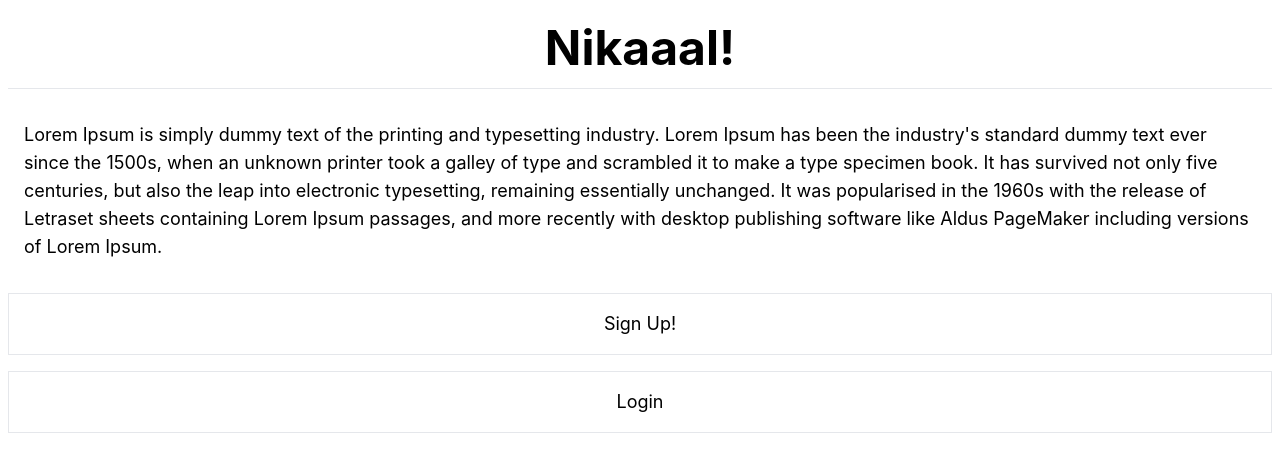
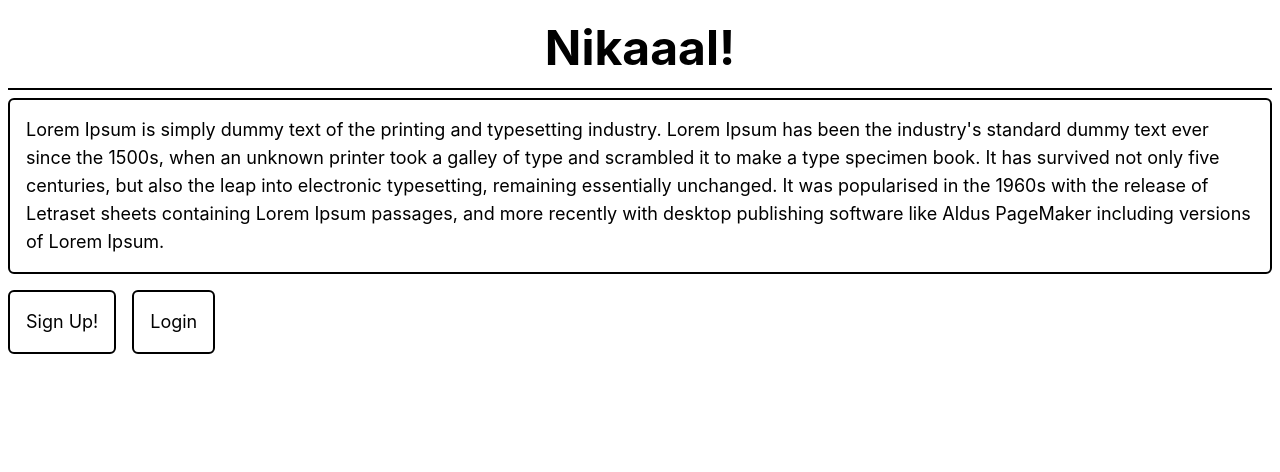
Before and after one commit to programmerpranit/codeissance_35_vadapav, a Next.js app: page / in a window 1280 px wide. Shown: the top 472 px of the page. Built offline with nearby package versions, Linux system fonts and the light colour scheme.

Commit message:
landing page done

```diff
--- a/pages/index.js
+++ b/pages/index.js
@@ -1,33 +1,42 @@
-import Head from 'next/head'
-import Image from 'next/image'
-import Link from 'next/link'
-import styles from '../styles/Home.module.css'
+import Head from "next/head";
+import Image from "next/image";
+import Link from "next/link";
+import styles from "../styles/Home.module.css";
 
 export default function Home() {
   return (
     <>
-      <div className='flex-col flex'>
-      <h1 className='text-5xl font-bold text-center  border-b p-4 m-2'>
+      <div className="flex-col">
+        <h1 className="text-5xl font-bold text-center  border-b-2 border-black p-4 m-2">
           Nikaaal!
         </h1>
-      <p className='text-lg p-4 m-2'>
-      Lorem Ipsum is simply dummy text of the printing and typesetting industry. Lorem Ipsum has been the industry's standard dummy text ever since the 1500s, when an unknown printer took a galley of type and scrambled it to make a type specimen book. It has survived not only five centuries, but also the leap into electronic typesetting, remaining essentially unchanged. It was popularised in the 1960s with the release of Letraset sheets containing Lorem Ipsum passages, and more recently with desktop publishing software like Aldus PageMaker including versions of Lorem Ipsum.
+        <p className="text-lg p-4 m-2 border-2 rounded-md border-black">
+          Lorem Ipsum is simply dummy text of the printing and typesetting
+          industry. Lorem Ipsum has been the industry's standard dummy text ever
+          since the 1500s, when an unknown printer took a galley of type and
+          scrambled it to make a type specimen book. It has survived not only
+          five centuries, but also the leap into electronic typesetting,
+          remaining essentially unchanged. It was popularised in the 1960s with
+          the release of Letraset sheets containing Lorem Ipsum passages, and
+          more recently with desktop publishing software like Aldus PageMaker
+          including versions of Lorem Ipsum.
         </p>
-      <div className='flex-col flex'>
-      <Link href={'/account/signup'} >
-      <button className='text-lg p-4 m-2 text-black border w-auto' >Sign Up!</button>
+        <div className='flex'>
+        <Link href={"/account/signup"}>
+            <button className="text-lg  p-4 rounded-md m-2 text-black border-2 border-black">
+              Sign Up!
+            </button>
+          </Link>
 
+          <Link href={"/account/login"}>
+            <button className="text-lg p-4 m-2 rounded-md text-black border-2 border-black ">
+              Login
+            </button>
           </Link>
-      <link href='./'>
-
-      </link>
-
-      <button className='text-lg p-4 m-2 text-black border w-auto' >Login</button>
 
         </div>
 
-
         </div>
     </>
-  )
+  );
 }
```
Lines whose indentation alone changed are shown as unchanged.
